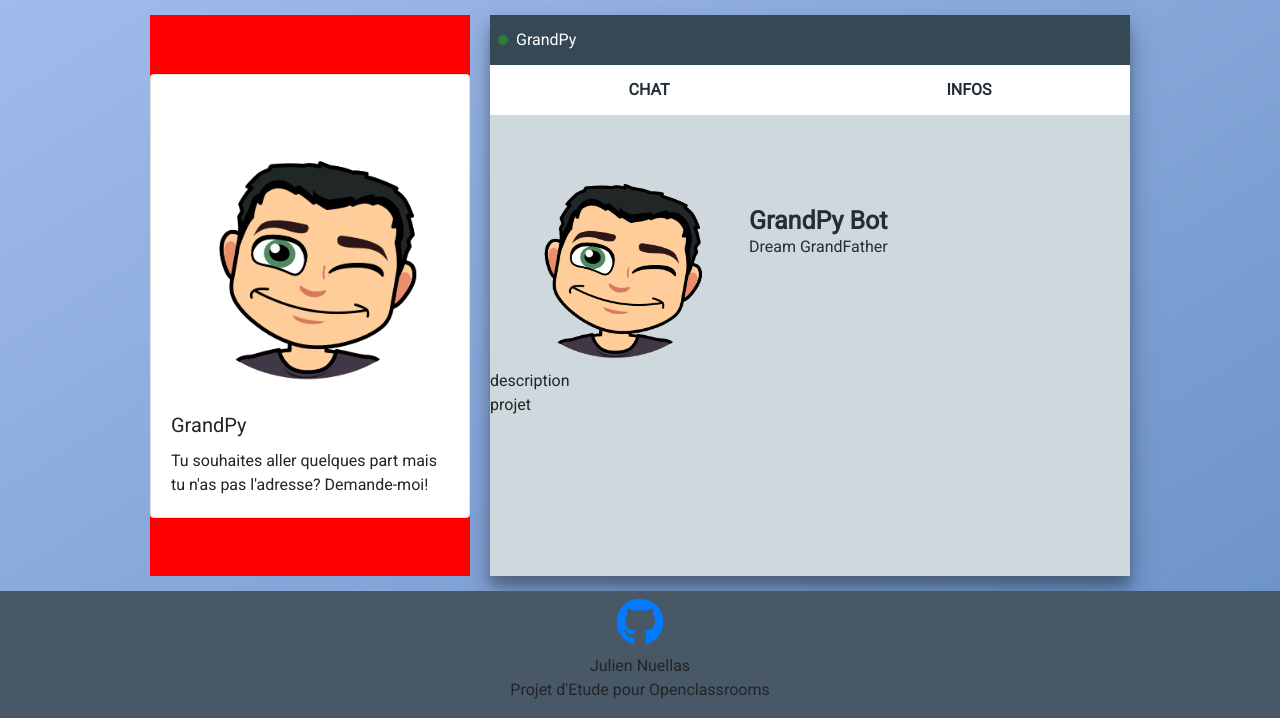
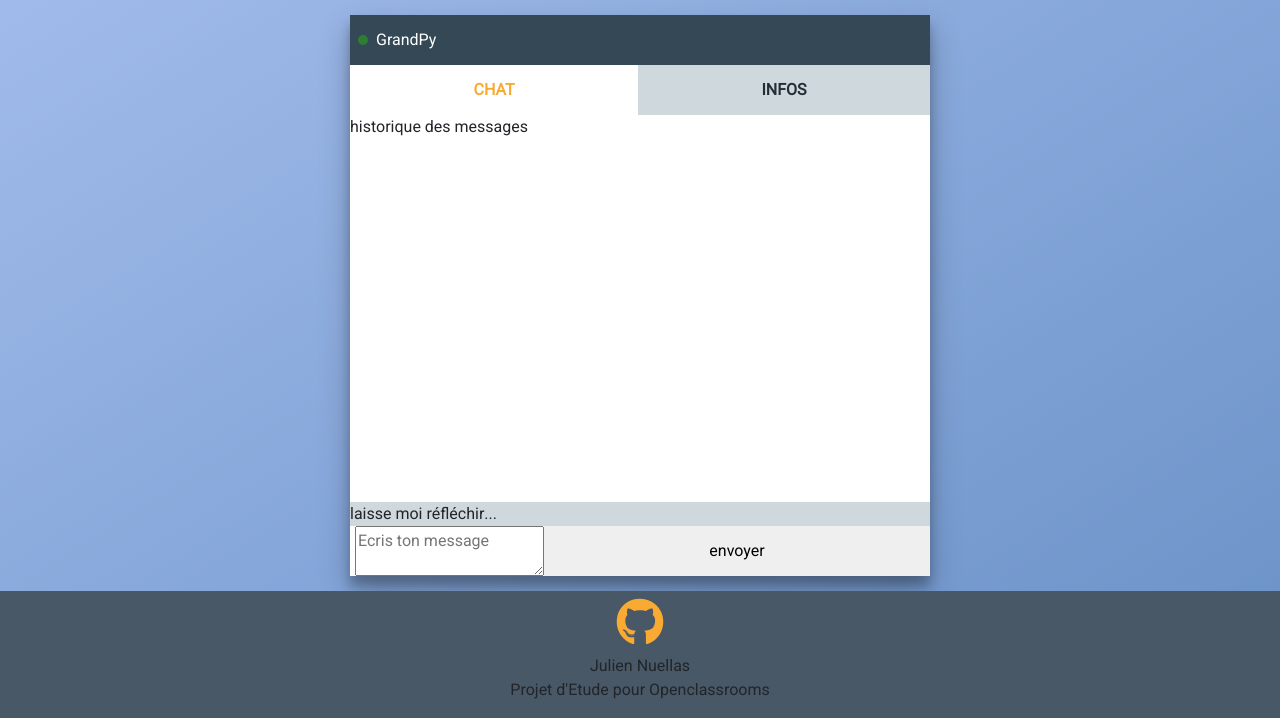
Before and after one commit to JN-Lab/OC-Pr7-GrandPyBot, a Flask app: template botapp/templates/index.html in a window 1280 px wide. Shown: the part 82-800 px from the top of the page. Run offline with Flask 2, Linux system fonts and the light colour scheme; the template is opened without the code that fills it, so the values that code supplies are empty, except form fields; form fields are guessed from the names that the template uses; parts of the project's set-up code (start-up, migrations or seed data) failed here and were passed over; some libraries are stand-ins or nearby versions.

Commit message:
SuAvatar container deleted + 1st version (very light) of info card

```diff
--- a/botapp/static/css/custom.css
+++ b/botapp/static/css/custom.css
@@ -27,7 +27,8 @@ html, body {
 
 .global-element:nth-child(2){
   width: 100%;
-  max-width: 1000px;
+  max-width: 600px;
+  max-height: 800px;
   flex: 1;
 }
 
@@ -56,10 +57,6 @@ h1 {
 
 .main-element:nth-child(1){
   flex: 1;
-}
-
-.main-element:nth-child(2){
-  flex: 2;
 }
 
 /* From Main Content : Avatar Content Configuration */
@@ -121,7 +118,7 @@ h1 {
   display: flex;
   flex-direction: row;
   justify-content: center;
-  background-color: #FFFFFF;
+  background-color: #CFD8DC;
   height: 50px;
 }
 
@@ -134,17 +131,25 @@ h1 {
 }
 
 .message-nav-element:hover {
-  background-color: #CFD8DC;
+  background-color: #FFFFFF;
   color: #F9AA33;
   cursor: pointer;
 }
 
+#chat-button {
+  background-color: #FFFFFF;
+  color: #F9AA33;
+}
+
+#info-button {
+  background-color: none;
+}
 /* From Message Content Configuration: Historic configuration */
 
 #message-content {
   display: flex;
   flex-direction: column;
-  background-color: #CFD8DC;
+  background-color: #FFFFFF;
 
 }
 
@@ -159,7 +164,7 @@ h1 {
 /* From Message Content : Info Configuration */
 
 #info-container {
-  display: flex; /* None by default */
+  display: none; /* None by default */
   flex-direction: column;
 }
 
@@ -169,7 +174,6 @@ h1 {
 .info-element:nth-child(3) {}
 
 #avatar-profile {
-  background-color: #CFD8DC;
   display: flex;
   flex-direction: row;
 }
@@ -181,9 +185,15 @@ h1 {
   flex: 3;
 }
 
+#avatar-image {
+  padding: 20px;
+}
+
 #avatar-image > img {
   max-width: 100%;
   height: auto;
+  border: solid;
+  border-radius: 50%;
 }
 
 #avatar-description {
@@ -203,13 +213,27 @@ h1 {
   text-align: left;
   font-weight: bold;
   font-size: 25px;
+  color: #F9AA33;
 }
 
+#project-description > p {
+  text-align: center;
+}
+
+#social-link {
+  display: flex;
+  flex-direction: row;
+  justify-content: space-around;
+}
+
+.fab {
+  color: #F9AA33;
+}
 
 /* From Message Content : Chat Configuration */
 
 #chat-container {
-  display: none;
+  display: flex;
   flex-direction: column;
 }
 
--- a/botapp/templates/index.html
+++ b/botapp/templates/index.html
@@ -2,15 +2,6 @@
 
 {% block content %}
   <div id="main-container" class="global-element">
-    <div id="avatar-container" class="main-element">
-      <div id="avatar-card" class="avatar-element card">
-        <img src="{{ url_for('static', filename='img/avatar-example.png') }}" alt="grandpy-avatar" class="card-img-top">
-        <div class="card-body">
-          <h5 class="card-title">GrandPy</h5>
-          <p class="card-text">Tu souhaites aller quelques part mais tu n'as pas l'adresse? Demande-moi!</p>
-        </div>
-      </div>
-    </div>
 
     {# Message Card #}
     <div id="message-container" class="main-element">
@@ -39,11 +30,14 @@
               <div  class="avatar-description-element"><p id="avatar-job">Dream GrandFather</p></div>
             </div>
           </div>
-          <div id="" class="info-element">
-            description
+          <div id="project-description" class="info-element">
+            <p>GrandPy Bot est une application réalisée dans le cadre de la formation
+            Développeur d'Application Python proposée par Openclassrooms.</br>
+            Réalisé par Julien Nuellas</p>
           </div>
-          <div id="" class="info-element">
-            projet
+          <div id="social-link" class="info-element">
+            <div><a href="https://github.com/JN-Lab/OC-Pr7-GrandPyBot" class="" target="_blank"><i class="fab fa-github fa-3x"></i></a></div>
+            <div><a href="https://www.linkedin.com/in/julien-nuellas/" class="" target="_blank"><i class="fab fa-linkedin fa-3x"></i></a></div>
           </div>
         </div>
         <div id="chat-container" class="content-element">
```
